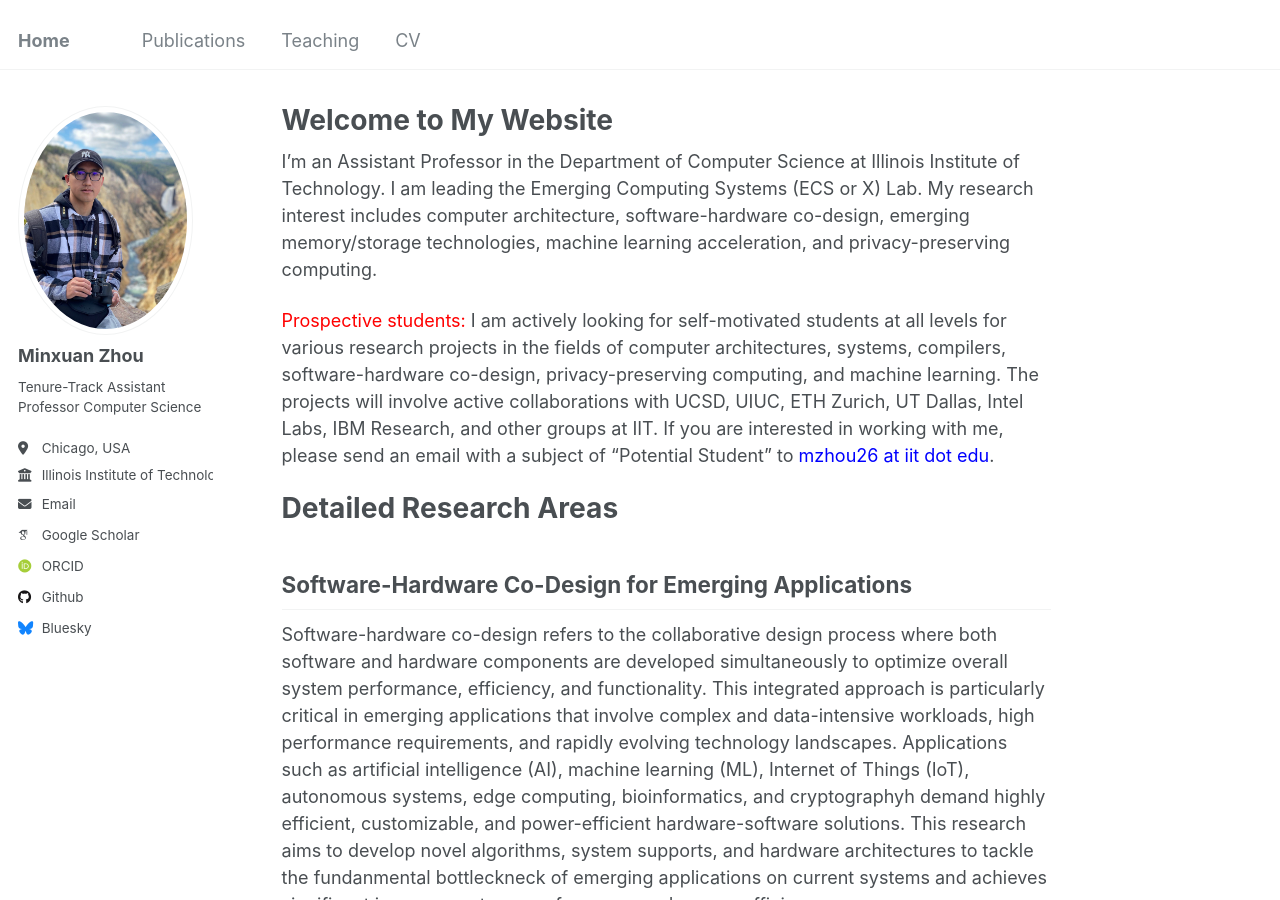
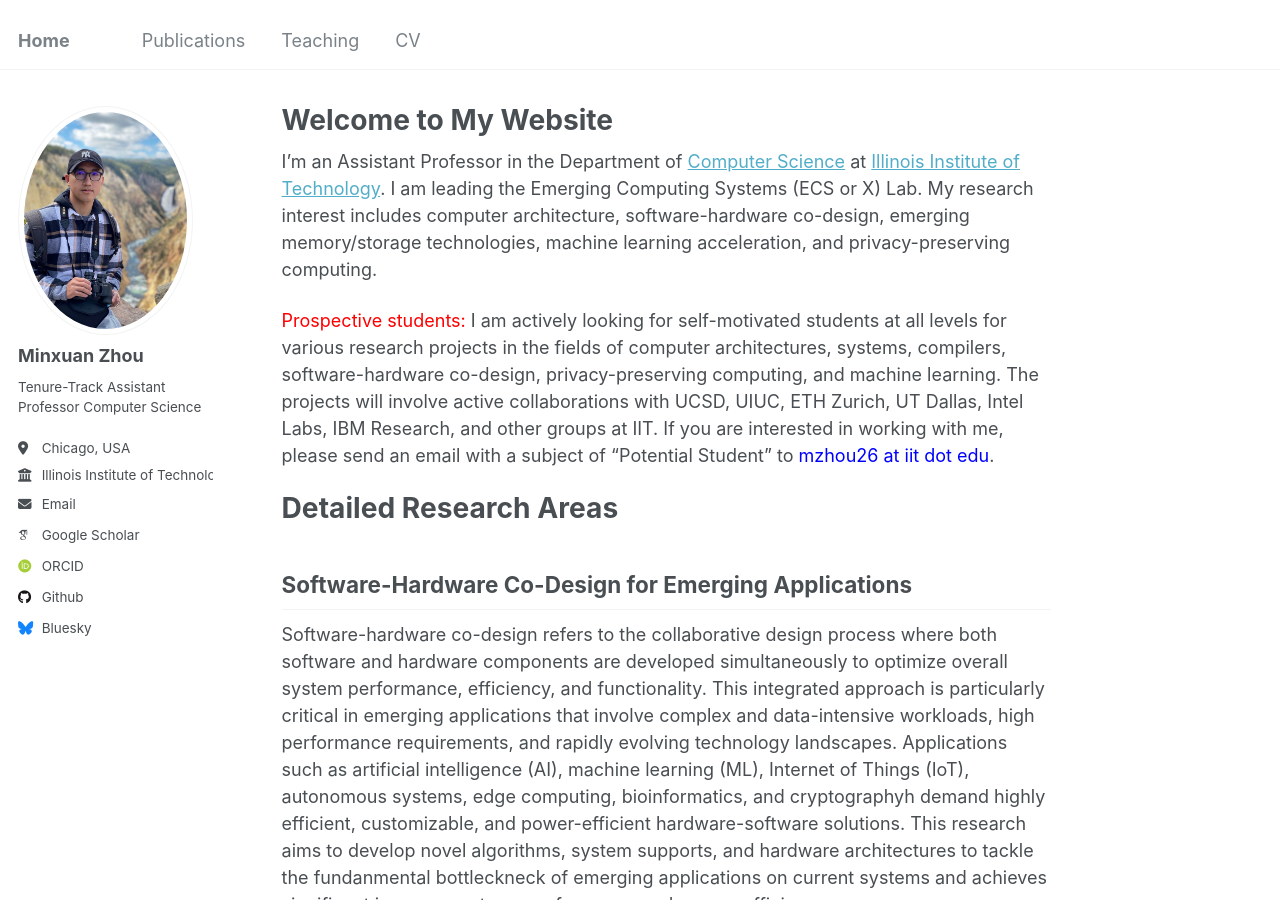
Before and after one commit to zhouminxuan/zhouminxuan.github.io, a Jekyll site: the page built from _pages/about.md, in a window 1280 px wide and 900 px high. Built offline with Jekyll 4.4.1, drawn with Linux system fonts in a browser that asks for light colours; some web fonts are replaced; part of the change alters nothing that is shown.

Commit message:
add link

```diff
--- a/_pages/about.md
+++ b/_pages/about.md
@@ -7,7 +7,7 @@ redirect_from:
   - /about.html
 ---
 
-I'm an Assistant Professor in the Department of Computer Science at Illinois Institute of Technology. I am leading the Emerging Computing Systems (ECS or X) Lab. My research interest includes computer architecture, software-hardware co-design, emerging memory/storage technologies, machine learning acceleration, and privacy-preserving computing.
+I'm an Assistant Professor in the Department of [Computer Science](https://www.iit.edu/computer-science) at [Illinois Institute of Technology](https://www.iit.edu/). I am leading the Emerging Computing Systems (ECS or X) Lab. My research interest includes computer architecture, software-hardware co-design, emerging memory/storage technologies, machine learning acceleration, and privacy-preserving computing.
 
 <span style="color:red">Prospective students: </span> I am actively looking for self-motivated students at all levels for various research projects in the fields of computer architectures, systems, compilers, software-hardware co-design, privacy-preserving computing, and machine learning. The projects will involve active collaborations with UCSD, UIUC, ETH Zurich, UT Dallas, Intel Labs, IBM Research, and other groups at IIT. If you are interested in working with me, please send an email with a subject of "Potential Student" to <span style="color:blue">mzhou26 at iit dot edu</span>.
 
```
